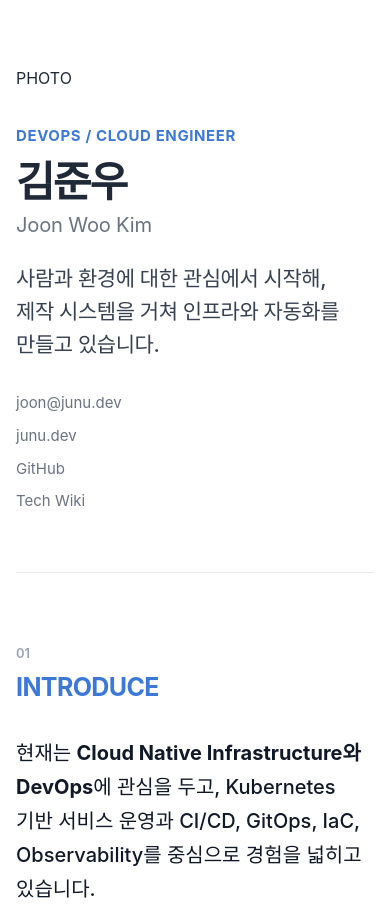
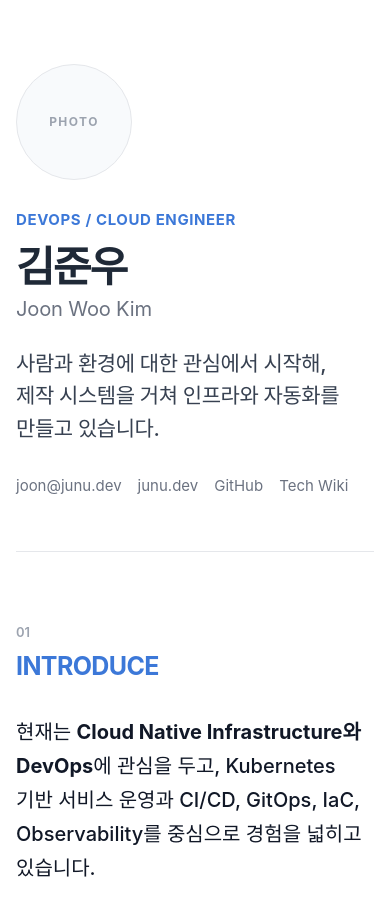
Before and after one commit to Vivacissimo/resume, a plain HTML site: page index.html in a window 390 px wide. Shown: the top 909 px of the page. Drawn offline with Linux system fonts and the light colour scheme; a web font is replaced by a local one.

Commit message:
Style circular profile photo area in resume header

```diff
--- a/styles.css
+++ b/styles.css
@@ -102,11 +102,32 @@ a:hover {
 
 .profile {
   display: grid;
-  grid-template-columns: 1fr auto;
-  gap: 48px;
-  align-items: end;
+  grid-template-columns: 168px minmax(0, 1fr) auto;
+  gap: 36px;
+  align-items: center;
   padding: 92px 0 72px;
   border-bottom: 1px solid var(--line);
+}
+
+.profile-photo {
+  display: grid;
+  place-items: center;
+  width: 156px;
+  aspect-ratio: 1;
+  overflow: hidden;
+  border: 1px solid var(--line);
+  border-radius: 50%;
+  background: #f8fafc;
+  color: var(--light);
+  font-size: 12px;
+  font-weight: 700;
+  letter-spacing: 0.12em;
+}
+
+.profile-photo img {
+  width: 100%;
+  height: 100%;
+  object-fit: cover;
 }
 
 .role {
@@ -517,6 +538,26 @@ blockquote {
   }
 }
 
+@media (max-width: 900px) {
+  .profile {
+    grid-template-columns: 132px minmax(0, 1fr);
+    gap: 28px;
+  }
+
+  .profile-photo {
+    width: 124px;
+  }
+
+  .profile-links {
+    grid-column: 2;
+    align-items: flex-start;
+    flex-direction: row;
+    flex-wrap: wrap;
+    gap: 8px 16px;
+    padding: 0;
+  }
+}
+
 @media (max-width: 760px) {
   body {
     font-size: 16px;
@@ -528,8 +569,12 @@ blockquote {
 
   .profile {
     grid-template-columns: 1fr;
-    gap: 28px;
+    gap: 26px;
     padding: 64px 0 52px;
+  }
+
+  .profile-photo {
+    width: 116px;
   }
 
   .profile h1 span {
@@ -539,6 +584,7 @@ blockquote {
   }
 
   .profile-links {
+    grid-column: auto;
     align-items: flex-start;
   }
 
@@ -615,7 +661,13 @@ blockquote {
   }
 
   .profile {
+    grid-template-columns: 100px 1fr auto;
+    gap: 22px;
     padding-top: 0;
+  }
+
+  .profile-photo {
+    width: 92px;
   }
 
   .resume-section {
```
